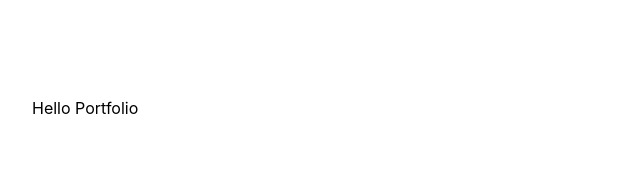
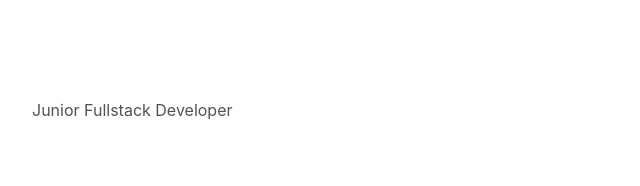
Before and after one commit to The-Young-Swag/Portfolio_DevStudio, a React (Vite) app: page / in a window 1280 px wide. Shown: the top 186 px of the page, without its empty margins (0-640 px from the left). Built offline with nearby package versions, Linux system fonts and the light colour scheme.

Commit message:
feat: add reusable typography components

```diff
--- a/src/app/App.tsx
+++ b/src/app/App.tsx
@@ -1,10 +1,16 @@
 import { Container, Section } from "@/components/layout";
+import { Heading, Text } from "@/components/typography";
 
 export function App() {
     return (
         <Section>
             <Container>
-                <h1>Hello Portfolio</h1>
+                <Heading level={1}>
+                </Heading>
+
+                <Text>
+                    Junior Fullstack Developer
+                </Text>
             </Container>
         </Section>
     );
--- /dev/null
+++ b/src/components/typography/Heading.tsx
@@ -0,0 +1,34 @@
+import clsx from "clsx";
+import type { PropsWithChildren } from "react";
+
+type HeadingLevel = 1 | 2 | 3;
+
+type HeadingProps = PropsWithChildren<{
+    level?: HeadingLevel;
+    className?: string;
+}>;
+
+const headingStyles = {
+    1: "font-display text-5xl font-semibold tracking-tight md:text-6xl",
+    2: "font-display text-3xl font-semibold tracking-tight md:text-4xl",
+    3: "font-display text-xl font-semibold tracking-tight md:text-2xl",
+  };
+
+  export function Heading({
+    children,
+    level = 2,
+    className,
+  }: HeadingProps) {
+    const Tag = `h${level}` as const;
+
+    return (
+        <Tag
+        className={clsx(
+            headingStyles[level],
+            className,
+        )}
+>
+    {children}
+    </Tag>
+    );
+  }
--- /dev/null
+++ b/src/components/typography/Text.tsx
@@ -0,0 +1,22 @@
+import clsx from "clsx";
+import type { PropsWithChildren } from "react";
+
+type TextProps = PropsWithChildren<{
+    className?: string;
+}>;
+
+export function Text({
+    children,
+    className,
+}: TextProps) {
+    return (
+        <p
+        className={clsx(
+            "text-base leading-7 text-neutral-600 dark:text-neutral-300",
+            className,
+        )}
+        >
+            {children}
+        </p>
+    );
+}
--- /dev/null
+++ b/src/components/typography/index.ts
@@ -0,0 +1,2 @@
+export * from "./Heading";
+export * from "./Text";
```
